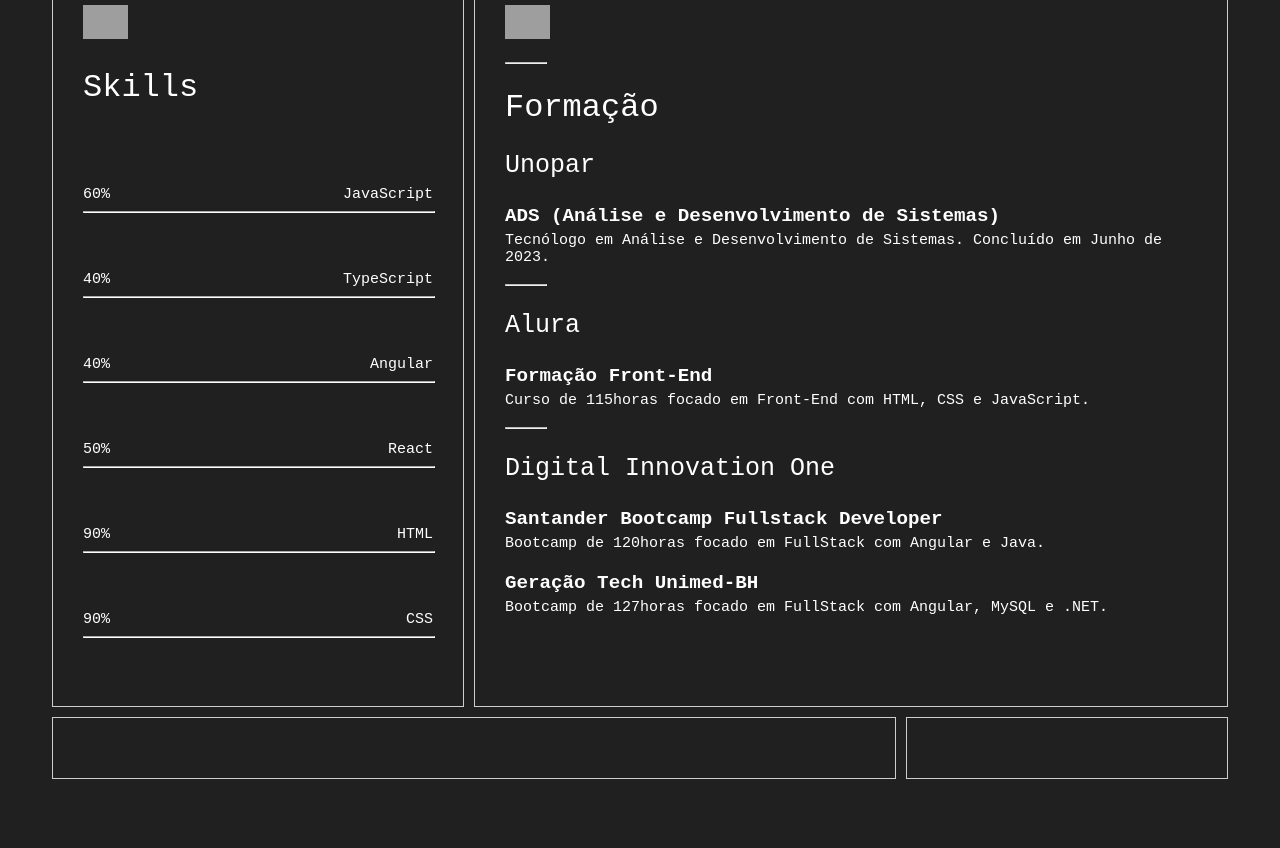
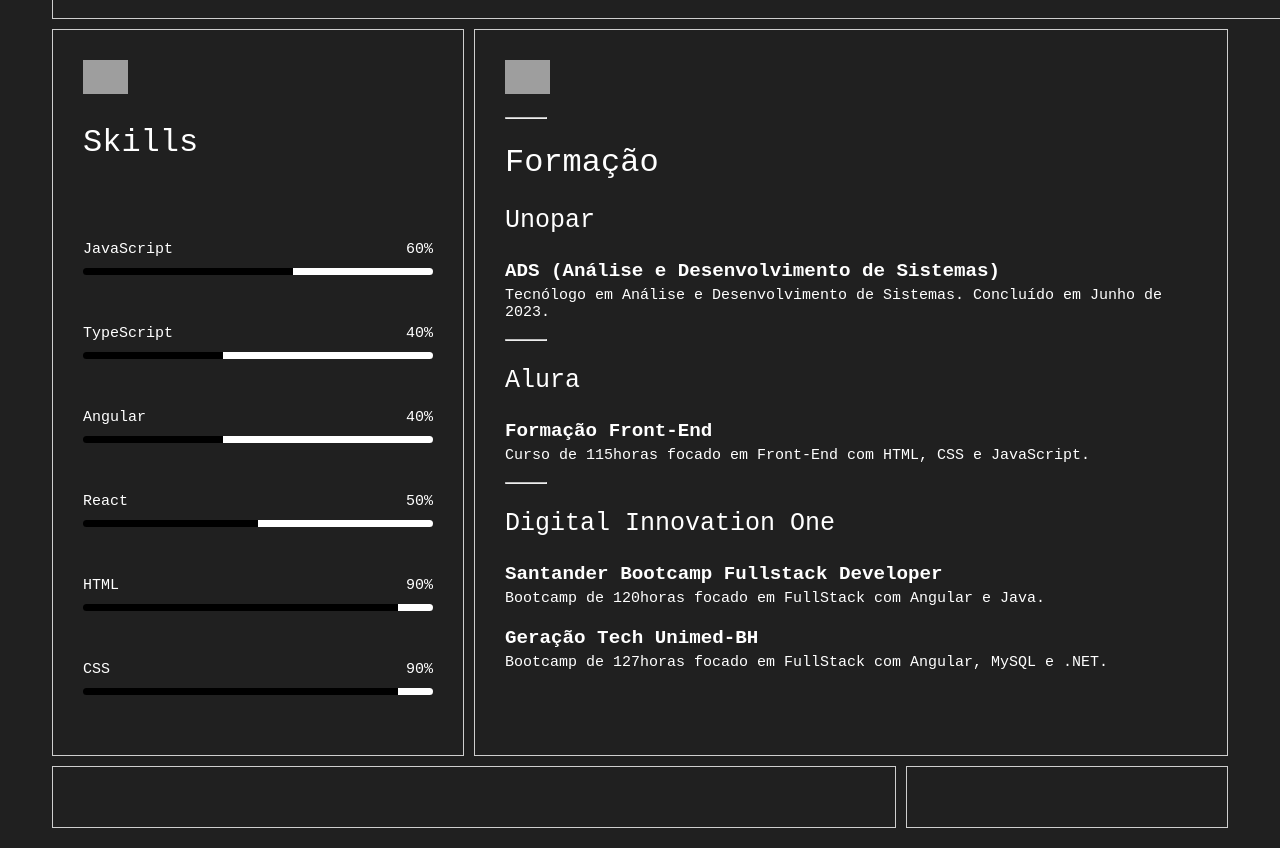
Before and after one commit to TalisDuarte007/My-Curriculum-React, a React (Create React App) app: page / in a window 1280 px wide. Shown: the part 1280-2128 px from the top of the page. Before the commit the page ends 2079 px from the top, so only its background shows below. Built offline with nearby package versions, Linux system fonts and the light colour scheme; grey boxes are pictures that could not be loaded.

Commit message:
atualização da barra de skills, para reagir de acordo com a % de cada skill

```diff
--- /dev/null
+++ b/src/components/main/components/skills/components/progressbar.jsx
@@ -0,0 +1,15 @@
+import React from 'react';
+import { ProgressBarContainer, ProgressBarConfig } from './styled-skills';
+
+
+export default function ProgressBar(props) {
+  return (
+    <>
+        <ProgressBarConfig>
+            <p>{props.name}</p>
+            <p>{props.percentage}%</p>
+        </ProgressBarConfig>
+        <ProgressBarContainer percentage={props.percentage}/>
+    </>
+  );
+}
--- a/src/components/main/components/skills/components/styled-skills.jsx
+++ b/src/components/main/components/skills/components/styled-skills.jsx
@@ -3,7 +3,7 @@
 export const StyledDivListaSkills = styled.div`
     .item-skill-barra{
         display: flex;
-        flex-direction: row;
+        flex-direction: column;
         justify-content: space-between;
         margin-top: 50px;
     }
@@ -19,7 +19,20 @@
     }
 `;
 
-export const StyledHRPorcentagem = styled.hr`
+
+export const ProgressBarContainer = styled.div`
+    border-radius: 50px;
     width: 100%;
-    border-color: white
-;`
+    height: 7px; /* Altura da barra de progresso */
+    background-color: white; /* Cor de fundo da barra */
+
+    /* Use um gradiente linear para a cor da barra com base na porcentagem */
+    background-image: linear-gradient(to right, black ${props => props.percentage}%, white ${props => props.percentage}%);
+`;
+
+export const ProgressBarConfig = styled.div`
+    display: flex;
+    flex-direction: row;
+    justify-content: space-between;
+    margin-bottom: 10px;
+`;
--- a/src/components/main/components/skills/index.jsx
+++ b/src/components/main/components/skills/index.jsx
@@ -1,5 +1,7 @@
 import { StyledBox2, ContentWrapper } from "../styled-components";
-import { StyledDivListaSkills, StyledHRPorcentagem } from "./components/styled-skills";
+import ProgressBar from "./components/progressbar";
+import { StyledDivListaSkills } from "./components/styled-skills";
+//import ProgressBar from "./components/progressbar";
 
 export default function Skills(props){
     return(
@@ -11,35 +13,23 @@
 
           <StyledDivListaSkills>
             <div className="item-skill-barra">
-              <p>60%</p>
-              <p>JavaScript</p>
+              <ProgressBar name="JavaScript" percentage={60}/>
             </div>
-            <StyledHRPorcentagem></StyledHRPorcentagem>
             <div className="item-skill-barra">
-              <p>40%</p>
-              <p>TypeScript</p>
+              <ProgressBar name="TypeScript" percentage={40}/>
             </div>
-            <StyledHRPorcentagem></StyledHRPorcentagem>
             <div className="item-skill-barra">
-              <p>40%</p>
-              <p>Angular</p>
+             <ProgressBar name="Angular" percentage={40}/>
             </div>
-            <StyledHRPorcentagem></StyledHRPorcentagem>
             <div className="item-skill-barra">
-              <p>50%</p>
-              <p>React</p>
+              <ProgressBar name="React" percentage={50}/>
             </div>
-            <StyledHRPorcentagem></StyledHRPorcentagem>
             <div className="item-skill-barra">
-              <p>90%</p>
-              <p>HTML</p>
+              <ProgressBar name="HTML" percentage={90}/>
             </div>
-            <StyledHRPorcentagem></StyledHRPorcentagem>
             <div className="item-skill-barra">
-              <p>90%</p>
-              <p>CSS</p>
+              <ProgressBar name="CSS" percentage={90}/>
             </div>
-            <StyledHRPorcentagem></StyledHRPorcentagem>
           </StyledDivListaSkills>
 
         </ContentWrapper>
--- a/src/components/main/index.jsx
+++ b/src/components/main/index.jsx
@@ -3,10 +3,13 @@
 import Profile from "./components/profile";
 import Skills from "./components/skills";
 import Formacao from "./components/formacao";
+import ProgressBar from "./components/skills/components/progressbar";
 
 export default function Main(props) {
   return (
     <StyledContainer>
+
+    <ProgressBar name="Java" percentage={50} />
 
       <StyledRow>
         <About config={props.config}/>
```
